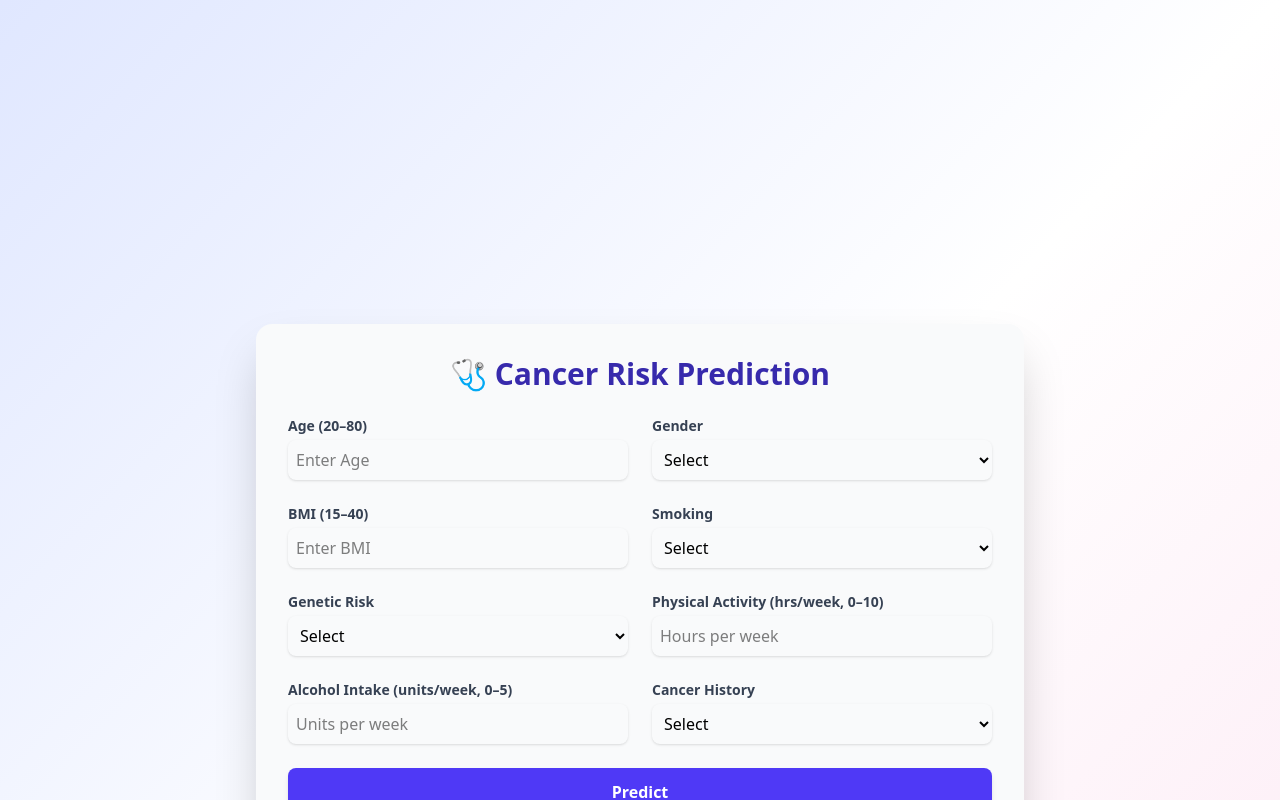
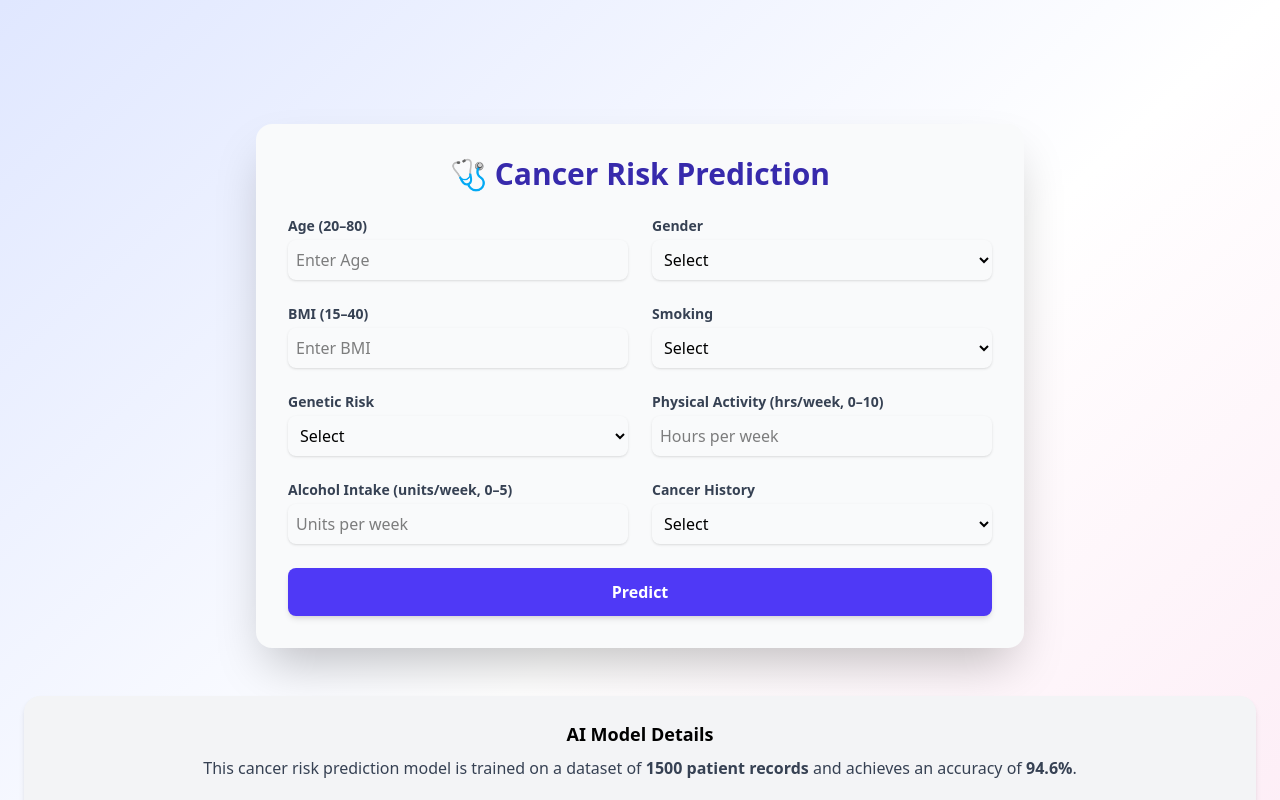
Before and after one commit to Abhishek-465/Cancer-Predictor, a React (Vite) app in the folder frontend/: page / in a window 1280 px wide. Shown: the top 800 px of the page. Built offline with nearby package versions, Linux system fonts and the light colour scheme.

Commit message:
Change margin-top from 300px to 100px
Adjusted margin-top for the main container.

```diff
--- a/frontend/src/App.jsx
+++ b/frontend/src/App.jsx
@@ -39,7 +39,7 @@ function App() {
 
   return (
     <div className="min-h-screen flex flex-col items-center justify-center bg-gradient-to-br from-indigo-100 via-white to-pink-100 p-6">
-      <div className="bg-gray-50 shadow-2xl rounded-2xl p-8 w-full max-w-3xl lg:mt-[300px]">
+      <div className="bg-gray-50 shadow-2xl rounded-2xl p-8 w-full max-w-3xl lg:mt-[100px]">
         <h1 className="text-xl lg:text-3xl font-extrabold text-center text-indigo-800 mb-6">
           🩺 Cancer Risk Prediction
         </h1>
```
